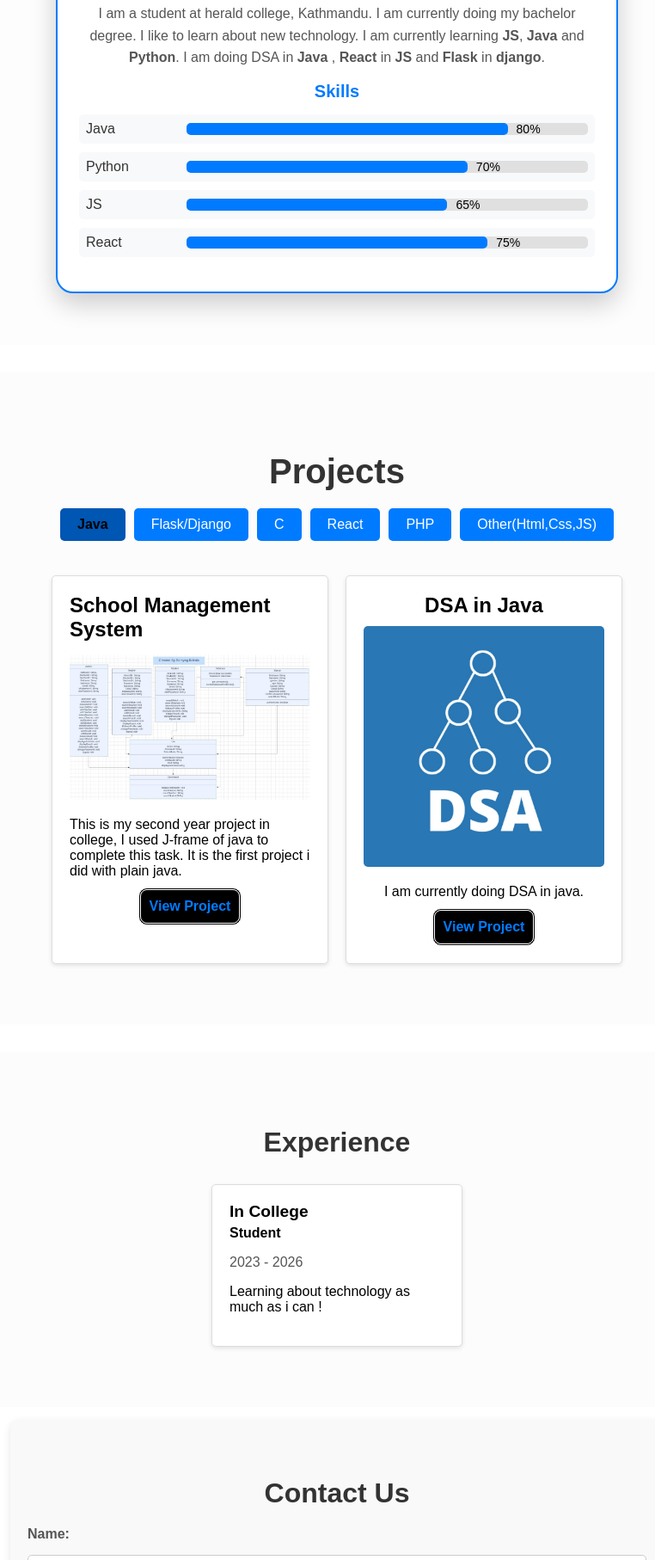
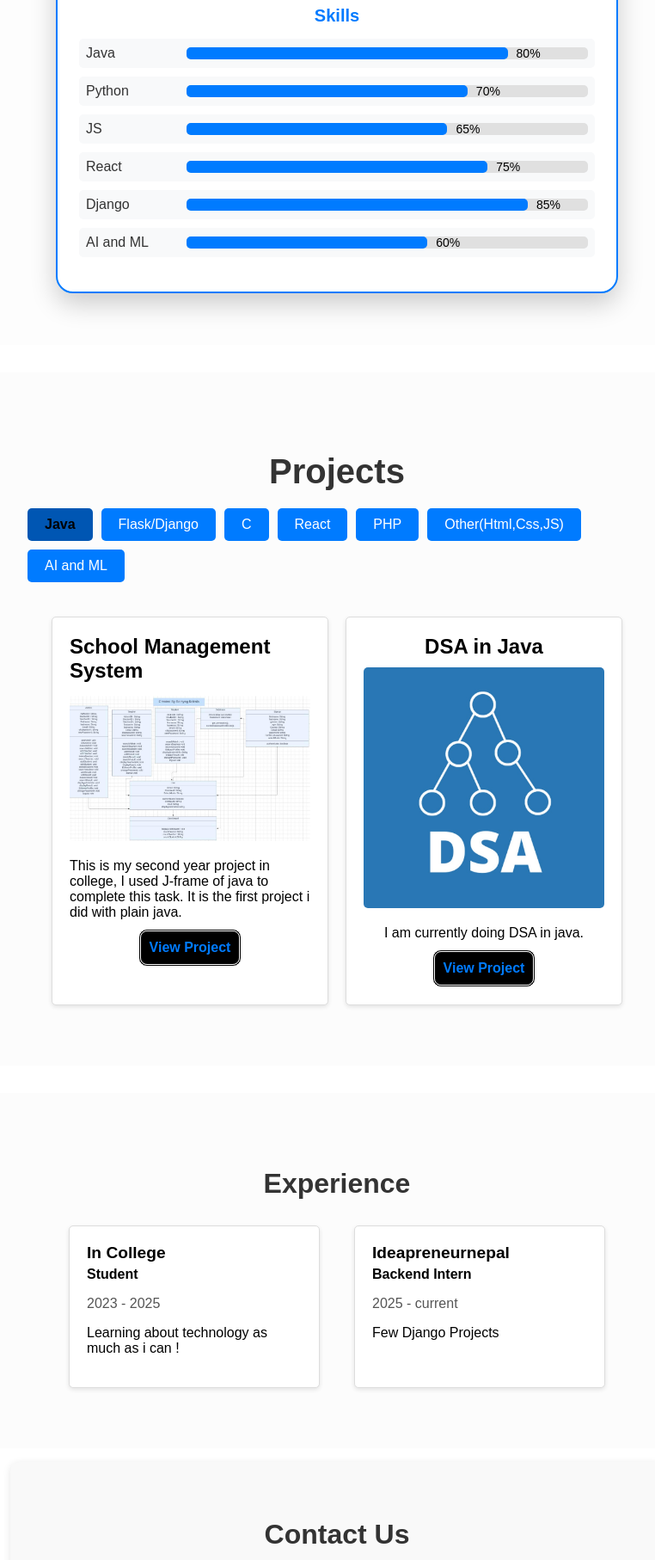
Before and after one commit to samyog777/Sam-s-Portfolio, a plain HTML site: page index.html in a window 1280 px wide. Shown: the part 971-2785 px from the top of the page at 86% size, without its empty margins (248-1010 px from the left). Drawn offline with nearby package versions, Linux system fonts and the light colour scheme.

Commit message:
Project Updated 2025-07-12

```diff
--- a/Data/experienceData.js
+++ b/Data/experienceData.js
@@ -2,11 +2,18 @@ const experienceData = [
   {
     company: "In College",
     position: "Student",
-    duration: "2023 - 2026",
-    description:
-      "Learning about technology as much as i can !",
+    duration: "2023 - 2025",
+    description: "Learning about technology as much as i can !",
+  },
+  {
+    company: "Ideapreneurnepal",
+    position: "Backend Intern",
+    duration: "2025 - current",
+    description: "Few Django Projects",
   },
 ];
 
+
+
 // Exporting the data for use in other JavaScript files
 export default experienceData;
--- a/Data/projects.js
+++ b/Data/projects.js
@@ -14,10 +14,16 @@ export const data = [
   },
   {
     language: "Flask/Django",
-    projects: ["CS50 Project"],
-    links: ["https://github.com/samyog777/Django"],
-    details: ["NULL"],
-    Images: ["../Images/NoImage.jpg"],
+    projects: ["CS50 Project", "FYP"],
+    links: [
+      "https://github.com/samyog777/Django",
+      "https://github.com/Final-Years-Codes/FYP-frontend-and-backend-/tree/master/Backend",
+    ],
+    details: [
+      "NULL",
+      "This is FYP which used django and rest framework as a backend.",
+    ],
+    Images: ["../Images/NoImage.jpg", ".../Images/Django/FYP.png"],
   },
   {
     language: "C",
@@ -59,18 +65,21 @@ export const data = [
       "https://github.com/samyog777/React_Project",
       "https://github.com/samyog777/BroCode/tree/master/DigitalClock",
       "https://github.com/samyog777/BroCode/tree/master/stop-watch",
+      "https://github.com/Final-Years-Codes/FYP-frontend-and-backend-/tree/master/Frontend/FYP_second",
     ],
     details: [
       "This project is about when i was learning react so it is the collection of all the things i learn so 'It is Random!'",
       "This is also a collection of many small project, We can edit document, like colors, font, remove extra spaces, etc.",
       "Just normal and single page application to see real time with best UI/UX",
       "Stop watch with start, reset and stop button using React.",
+      "This is my FYP which used React as frontend",
     ],
     Images: [
       "../Images/React/React1.png",
       "../Images/React/React2.png",
       "../Images/React/React3.png",
       "../Images/React/React4.png",
+      "../Images/React/FYP.png",
     ],
   },
   {
@@ -101,7 +110,7 @@ export const data = [
       "https://github.com/samyog777/Collaborative-Development-HMS-Project",
     ],
     details: [
-      "THis is the simple UI clone of twitter. It only have html and css.",
+      "This is the simple UI clone of twitter. It only have html and css.",
       "This is the app where we can give review to the movies ",
       "This is the collaborate project of second year. We were 4 people in the group. We use React and Node to complete task.",
     ],
@@ -111,4 +120,13 @@ export const data = [
       "../Images/Other/HostelManagementSystem.png",
     ],
   },
+  {
+    language: "AI and ML",
+    projects: ["Car brand Classifier"],
+    links: ["https://samyog777.github.io/Twitter-Clone/"],
+    details: [
+      "This is my FYP which used Binary and multi-classes CNN to predict the is_car and its brands.",
+    ],
+    Images: ["../Images/AI/FYP.png"],
+  },
 ];
--- a/index.html
+++ b/index.html
@@ -140,6 +140,20 @@
                     <div class="progress">
                       <div class="progress-bar" style="width: 75%"></div>
                       <span class="percentage">75%</span>
+                    </div>
+                  </div>
+                  <div class="skill">
+                    <span>Django</span>
+                    <div class="progress">
+                      <div class="progress-bar" style="width: 85%"></div>
+                      <span class="percentage">85%</span>
+                    </div>
+                  </div>
+                  <div class="skill">
+                    <span>AI and ML</span>
+                    <div class="progress">
+                      <div class="progress-bar" style="width: 60%"></div>
+                      <span class="percentage">60%</span>
                     </div>
                   </div>
                 </div>
```
Also changed, not shown: Images/AI/FYP.png (added), Images/Django/FYP.png (added), Images/React/FYP.png (added).
